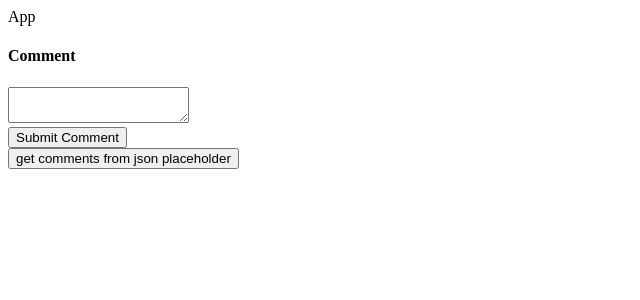
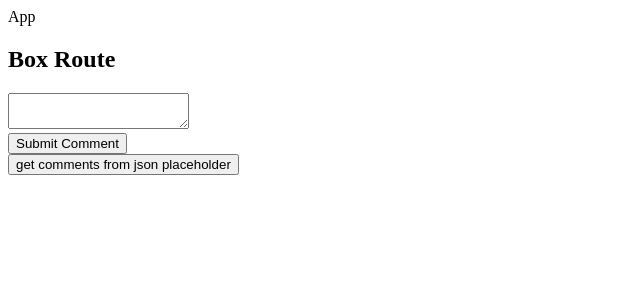
Before and after one commit to sean0923/advanced-react-redux-step-grid-2018, a React (Create React App) app in the folder test-basic/: page /box in a window 1280 px wide. Shown: the top 300 px of the page, without its empty margins (0-640 px from the left). Built offline with nearby package versions, Linux system fonts and the light colour scheme.

Commit message:
Add react router

```diff
--- a/test-basic/src/components/app/CommentBox.js
+++ b/test-basic/src/components/app/CommentBox.js
@@ -22,7 +22,7 @@ class CommentBox extends Component {
     return (
       <React.Fragment>
         <form onSubmit={this.handleSubmit}>
-          <h4>Comment</h4>
+          <h2>Box Route</h2>
           <textarea value={this.state.userInput} onChange={this.handleOnChange} />
           <div>
             <button>Submit Comment</button>
--- a/test-basic/src/components/app/CommentList.js
+++ b/test-basic/src/components/app/CommentList.js
@@ -16,6 +16,7 @@ const CommentList = props => {
 
   return (
     <div>
+      <h2>home route</h2>
       <div>CommentList</div>
       {renderList()}
     </div>
```
